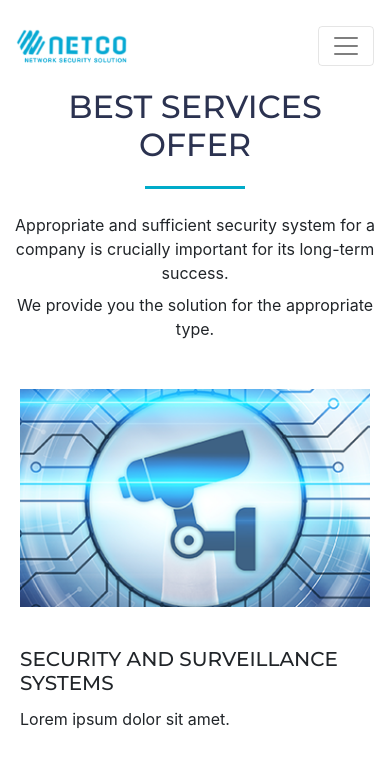
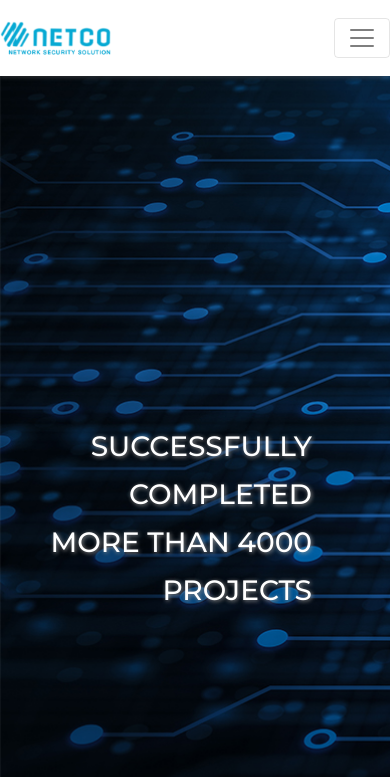
Before and after one commit to rahul0010/netco, a website: page app/index.html in a window 390 px wide. Shown: the top 777 px of the page. Drawn offline with Linux system fonts and the light colour scheme.

Commit message:
navigation and hero added

```diff
--- a/app/index.html
+++ b/app/index.html
@@ -10,7 +10,7 @@
 </head>
 
 <body>
-    <nav class="navbar navbar-expand-lg navbar-light fixed-top py-4">
+    <nav class="navbar navbar-expand-lg navbar-light fixed-top p-0">
         <div class="container">
 
             <a class="navbar-brand" href="#"><img src="img/netco-logo.png" alt="netco" class="nav__logo"></a>
@@ -35,7 +35,11 @@
             </div>
         </div>
     </nav>
-    <div class="mt-5">&nbsp;</div>
+    <header class="header container-fluid">
+        <div class="container">
+            <h1 class="heading__primary">Successfully completed <br>More than 4000 Projects</h1>
+        </div>
+    </header>
     <section class="container mt-3 text-center">
         <h2 class="heading__secondary text-center heading__border-bottom--center pb-4">Best Services Offer</h2>
         <span class="d-inline-block text-center pt-3">Appropriate and sufficient security system for a company is
@@ -296,13 +300,13 @@
     <section id="cta" class="cta container-fluid py-4">
         <div class="container">
             <div class="row  d-flex align-items-center">
-                <div class="col-sm-12 col md-2 col-lg-2 text-right">
+                <div class="col-sm-12 col md-2 col-lg-2 text-center">
                     <img src="./img/cta.svg" alt="" class="cta__img">
                 </div>
                 <div class="col-sm-12 col-md-8 col-lg-7">
                     <h5 class="cta__heading p-0 mt-2">professional help in planning your SECURE future</h5>
                 </div>
-                <div class="col-sm-12 col-md-2 col-lg-3">
+                <div class="col-sm-12 col-md-2 col-lg-3 text-center">
                     <button class="btn btn-light cta__button">Contact Us today</button>
                 </div>
             </div>
--- a/app/sass/components/_navigation.scss
+++ b/app/sass/components/_navigation.scss
@@ -2,9 +2,11 @@ nav {
     text-transform: uppercase;
     background: #fff;
     z-index: 999 !important;
+    box-shadow: 0 2px 4px rgba(119, 119, 119, .3);
 
     .nav__logo {
         width: 75%;
+        padding: 1rem 0;
     }
 
     .nav-link {
@@ -14,5 +16,12 @@ nav {
 
     .nav-item {
         margin-right: 2rem;
+        padding: 1.2rem 0;
+    }
+
+    @media only screen and (min-width: 72em) {
+        .nav-item.active {
+            border-bottom: 3px solid rgb(0,159,227);
+        }
     }
 }
--- /dev/null
+++ b/app/sass/layout/_header.scss
@@ -0,0 +1,27 @@
+.header {
+    height: 110vh;
+    background-image: url('/img/hero.jpg');
+    background-size: cover;
+    position: relative;
+    @media only screen and (max-width: 56em) {
+        height: 100vh;
+    }
+
+    h1.heading__primary {
+        color: #fff;
+        display: inline-block;
+        position: absolute;
+        top: 75%;
+        right: 20%;
+        text-transform: uppercase;
+        text-shadow: 1px 1px 4px rgb(144,144,144);
+        @media only screen and (max-width: 56em) {
+            text-align: right;
+            top: 50%;
+            right: 20%;
+            font-size: 28px;
+            line-height: 3rem;
+        }
+    }
+
+}
--- a/app/sass/main.scss
+++ b/app/sass/main.scss
@@ -11,3 +11,4 @@
 @import "./layout/contact";
 @import "./layout/cta";
 @import "./layout/footer";
+@import "./layout/header";
```
Also changed, not shown: app/css/style.css, app/img/hero.jpg (added).
